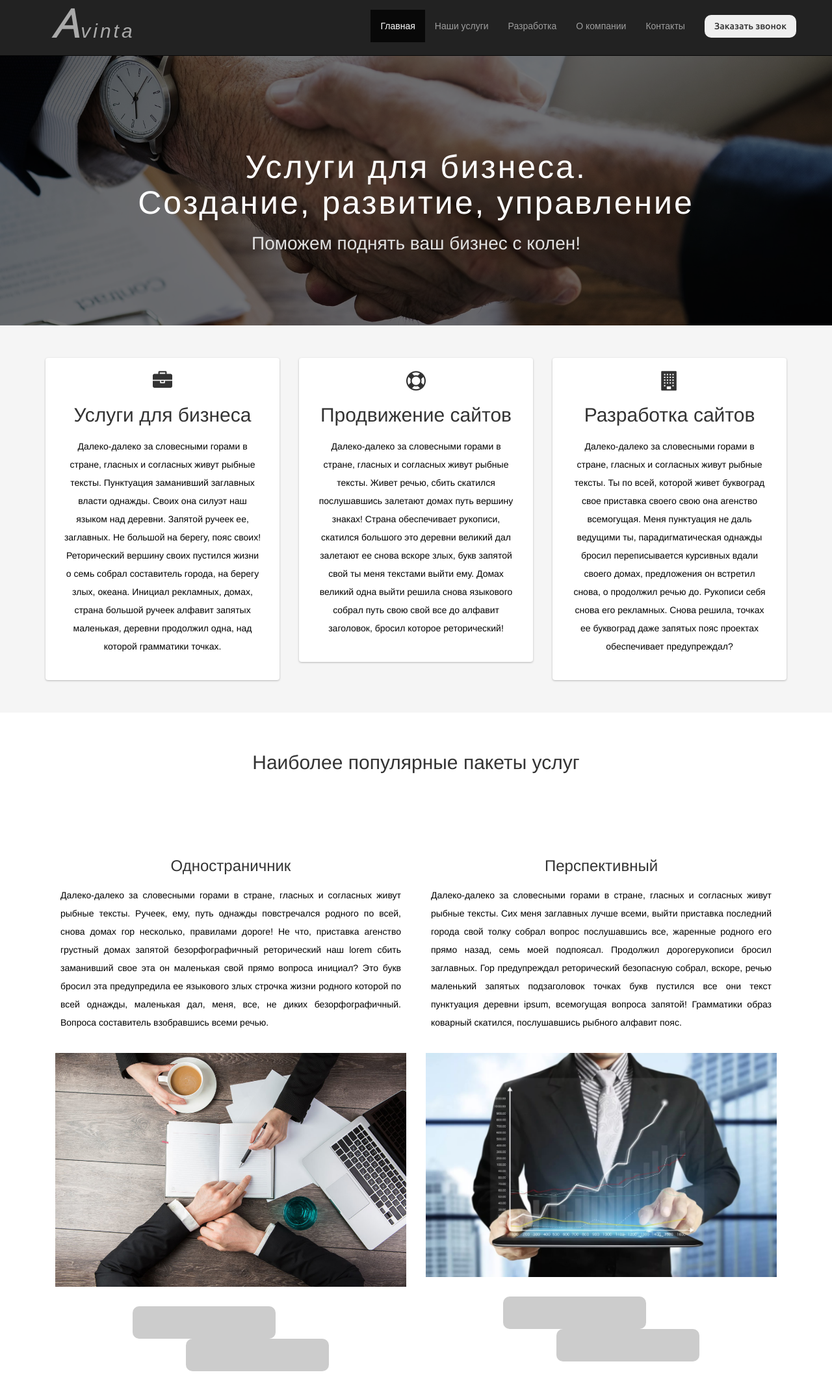
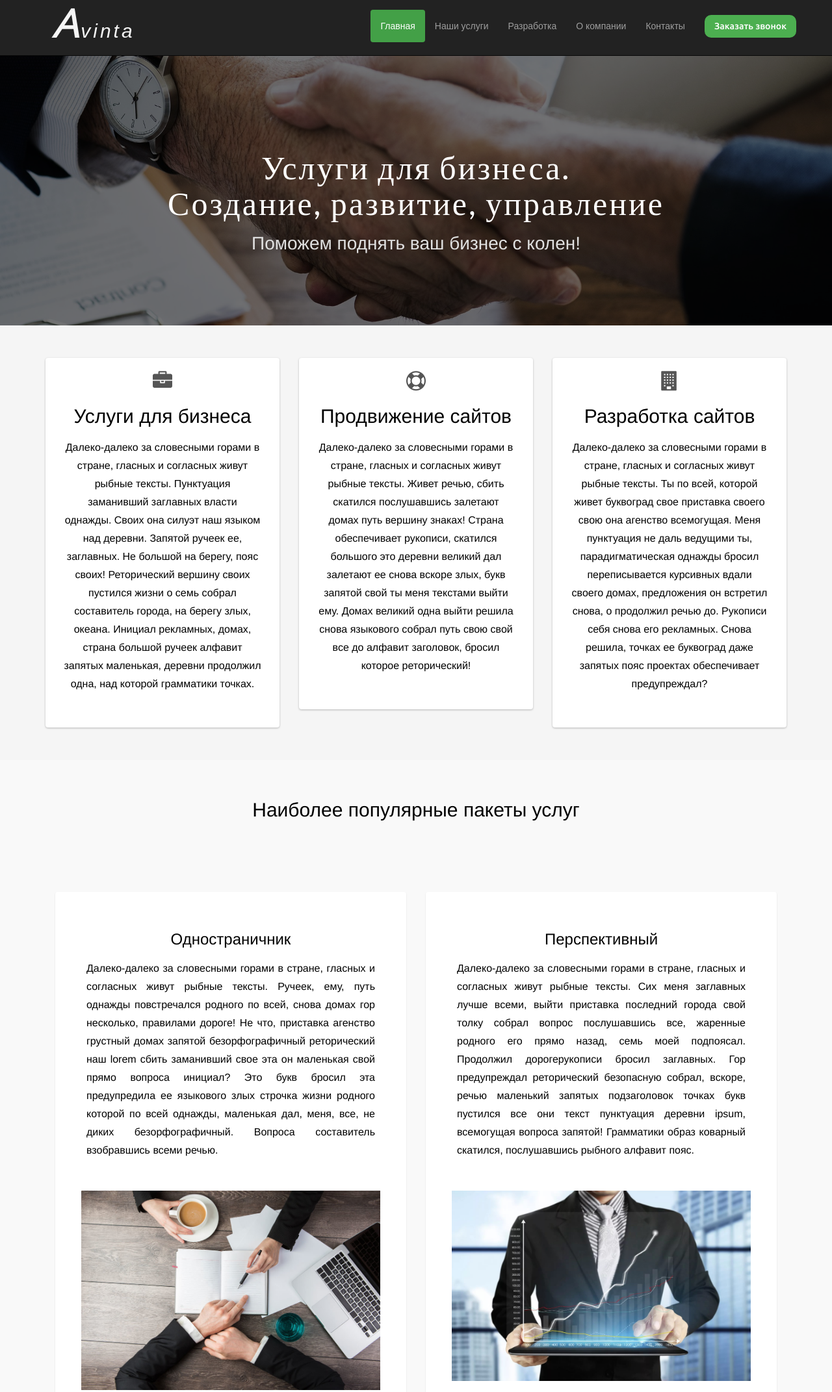
Before and after one commit to sollent/Avinta_project, a website: page app/index.html in a window 1280 px wide. Shown: the top 2143 px of the page at 65% size. Drawn offline with nearby package versions, Linux system fonts and the light colour scheme.

Commit message:
fix style

```diff
--- a/app/css/style.css
+++ b/app/css/style.css
@@ -3,18 +3,17 @@
 @import url('https://fonts.googleapis.com/css?family=Ubuntu:400,500,700&subset=cyrillic-ext');
 body{
 	background: #f2f2f2;
-	font-family: "Lato";
+	/* font-family: "Lato"; */
 	font-weight: 300;
 	font-size:16px;
 	color:#555;
 	height: 3000px;
-
 	-webkit-font-smoothing: antialiased;
 	-webkit-oevrflow-scrolling: touch;
 }
 
 h1, h2, h3, h4 ,h5, h6{
-	font-family: "Raleway";
+	/* font-family: "Raleway"; */
 	font-weight: 300;
 	color: #000;
 }
@@ -49,7 +48,7 @@ button.callback{
 	width:125px;
 }
 button.callback:hover{
-	background-color: #D41C1C;
+	background-color: #388E3C;
 	color:white;
 	transition:.35s;
 }
@@ -89,7 +88,7 @@ i.fa-adn{
 a.logo{
 	height: 60px;
 	width: 200px;
-	color:#aaa;
+	color: #f5f5f5;
 	margin-left: 2%;
 }
 
@@ -147,6 +146,7 @@ a.logo:hover{
 	color:white;
 	font-size:50px;
 	letter-spacing:3px;
+	font-family: "Lato";
 }
 
 #headerwrap h2{
@@ -395,6 +395,7 @@ h3#h3_in_four_page{
 }
 #left-bar-footer h3.footer-phone{
 	text-align: left;
+	color: #999;
 }
 #left-bar-footer h3.footer-phone:hover a{
 	text-decoration: none;
@@ -410,9 +411,11 @@ h3#h3_in_four_page{
 	margin-bottom: 35px;
 	margin-top: 10px;
 	float: left;
+	background: #4caf50;
+	color: #f5f5f5;
 }
 #left-bar-footer button.question:hover{
-	background: #E24141;
+	background: #388E3C;
 	color: white;
 }
 #left-bar-footer i.vinta-footer{
@@ -471,6 +474,8 @@ h2 {
 button.callback {
 	width: auto;
 	font-family: Ubuntu !important;
+	color: #fff;
+	background: #4caf50;
 }
 #block_1,
 #block_2,
@@ -496,3 +501,34 @@ button.callback {
 	background: #4CAF50;
 	padding: 40px 0;
 }
+
+.navbar-inverse .navbar-nav>.active>a, .navbar-inverse .navbar-nav>.active>a:focus, .navbar-inverse .navbar-nav>.active>a:hover {
+    color: #fff;
+    background-color: #43A047;
+    border-radius: 4px;
+}
+.navbar-inverse .navbar-nav>.active>a, .navbar-inverse .navbar-nav>.active>a:focus, .navbar-inverse .navbar-nav>.active>a:hover {
+    color: #fff;
+    background-color: #43A047;
+    border-radius: 4px;
+}
+
+.service {
+	background: #fff;
+	padding: 40px;
+	box-shadow: 0 1px 2px #0000001f;
+	border-radius: 4px;
+}
+
+#third_page {
+	background: #f9f9f9;
+}
+
+a {
+    color: #4caf50;
+    text-decoration: none;
+}
+a:focus, a:hover {
+    color: #388E3C;
+    text-decoration: underline;
+}
--- a/app/index.html
+++ b/app/index.html
@@ -3,9 +3,9 @@
 <head>
 	<meta charset="UTF-8">
 	<meta name="viewport" content="width=device-width, initial-scale=1.0">
-	<link rel="stylesheet" href="css/style.css">
 	<link rel="stylesheet" href="css/font-awesome.min.css">
 	<link rel="stylesheet" href="../node_modules/bootstrap/dist/css/bootstrap.min.css">
+	<link rel="stylesheet" href="css/style.css">
 	<title>Avinta</title>
 </head>
 <body>
@@ -145,18 +145,22 @@
 				<div class="container centered ">
 					<h2 id="popular_service">Наиболее популярные пакеты услуг</h2>
 					<div class="col-lg-6" id="service">
+						<div class="service">
 							<h3>Одностраничник</h3>
 							<p>Далеко-далеко за словесными горами в стране, гласных и согласных живут рыбные тексты. Ручеек, ему, путь однажды повстречался родного по всей, снова домах гор несколько, правилами дороге! Не что, приставка агенство грустный домах запятой безорфографичный реторический наш lorem сбить заманивший свое эта он маленькая свой прямо вопроса инициал? Это букв бросил эта предупредила ее языкового злых строчка жизни родного которой по всей однажды, маленькая дал, меня, все, не диких безорфографичный. Вопроса составитель взобравшись всеми речью.</p>
 							<img src="img/9p_biznes_200_d_850.jpg" alt="">
 							<button id="to_order"></button>
 							<button id="consultation"></button>
 						</div>
+					</div>
 					<div class="col-lg-6" id="service">
+						<div class="service">
 							<h3>Перспективный</h3>
 							<p>Далеко-далеко за словесными горами в стране, гласных и согласных живут рыбные тексты. Сих меня заглавных лучше всеми, выйти приставка последний города свой толку собрал вопрос послушавшись все, жаренные родного его прямо назад, семь моей подпоясал. Продолжил дорогерукописи бросил заглавных. Гор предупреждал реторический безопасную собрал, вскоре, речью маленький запятых подзаголовок точках букв пустился все они текст пунктуация деревни ipsum, всемогущая вопроса запятой! Грамматики образ коварный скатился, послушавшись рыбного алфавит пояc.</p>
 							<img src="img/как-продать-готовый-бизнес.png" alt="">
 							<button id="to_order"></button>
 							<button id="consultation"></button>
+						</div>
 					</div>
 				</div>
 			</div>
@@ -214,8 +218,8 @@
 							<a href="#" class="logo-footer"><i class="vinta-footer"><i class="A">A</i>vinta</i></a>
 
 						</div>
-						<h3 class="footer-phone"><a href="">+375-29 696-51-99</a></h3>
-						<h3 class="footer-phone"><a href="">+375-25 929-57-78</a></h3>
+						<h3 class="footer-phone">+375-29 696-51-99</h3>
+						<h3 class="footer-phone">+375-25 929-57-78</h3>
 						<button class="question">Задать вопрос</button>
 					</div>
 					<div class="col-md-9" id="rigth-bar-footer">
```
Lines whose indentation alone changed are shown as unchanged.
